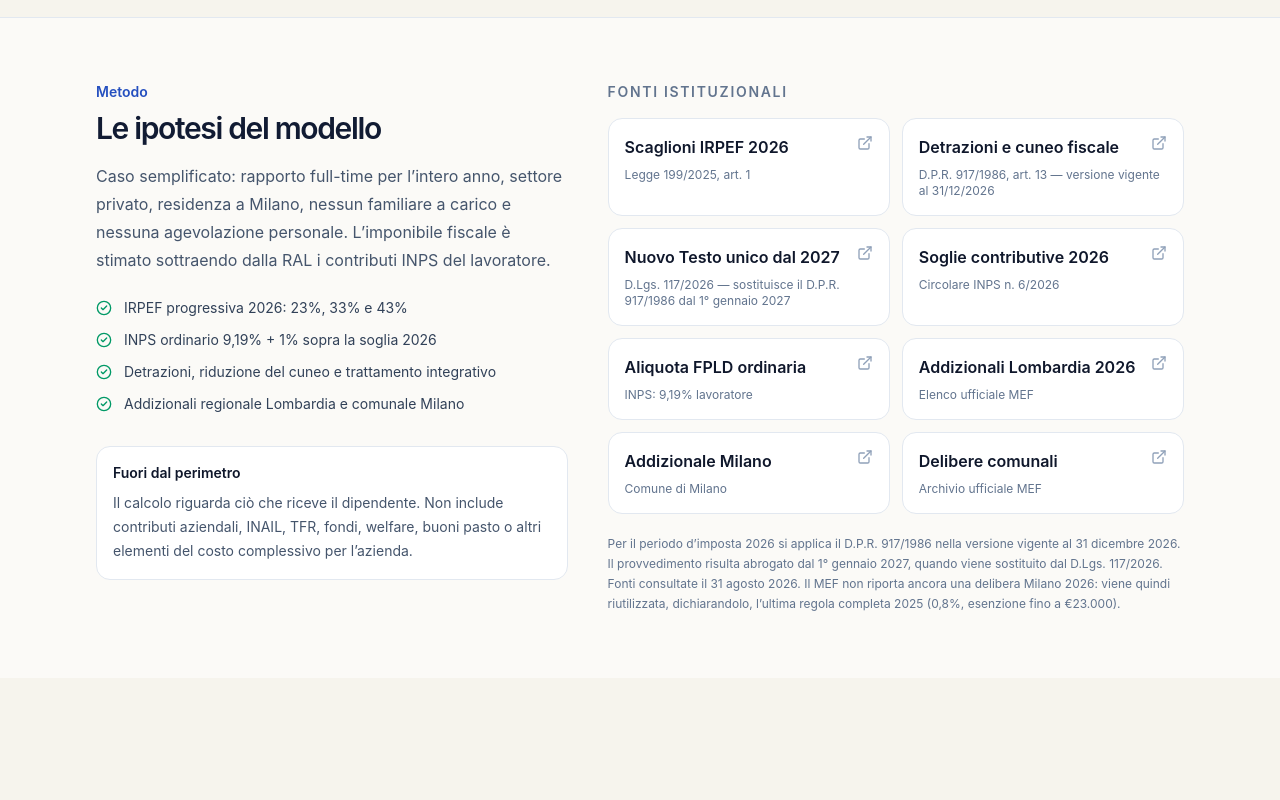
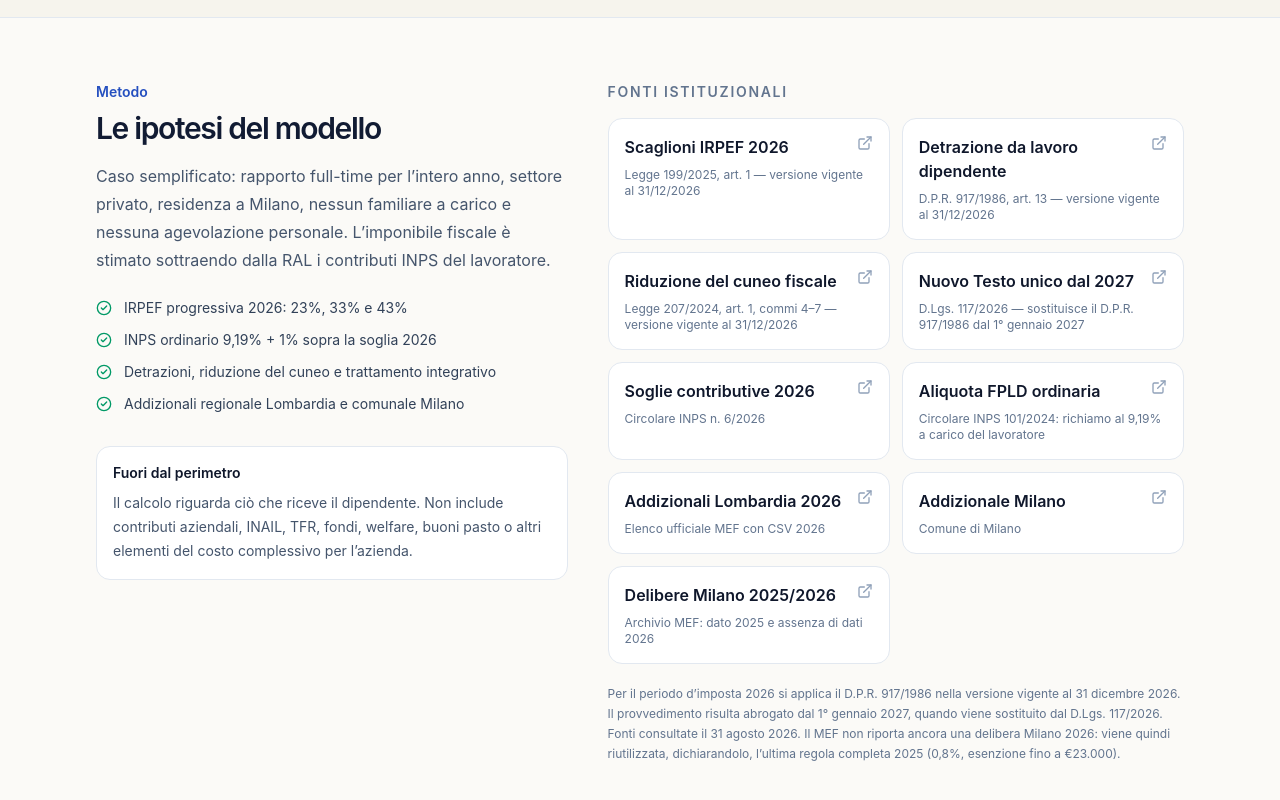
Before and after one commit to Jockeys97/ral-netto-jet-hr, a Next.js app: page / in a window 1280 px wide. Shown: the part 1027-1827 px from the top of the page. Before the commit the page ends 1705 px from the top, so only its background shows below. Built offline with nearby package versions, Linux system fonts and the light colour scheme.

Commit message:
Audit and pin official fiscal source links

```diff
--- a/app/page.tsx
+++ b/app/page.tsx
@@ -35,13 +35,18 @@ const pct = new Intl.NumberFormat('it-IT', {
 const sources = [
   {
     label: 'Scaglioni IRPEF 2026',
-    detail: 'Legge 199/2025, art. 1',
-    href: 'https://www.normattiva.it/eli/stato/LEGGE/2025/12/30/199/CONSOLIDATED',
+    detail: 'Legge 199/2025, art. 1 — versione vigente al 31/12/2026',
+    href: 'https://www.normattiva.it/uri-res/N2Ls?urn:nir:stato:legge:2025-12-30;199~art1!vig=2026-12-31',
   },
   {
-    label: 'Detrazioni e cuneo fiscale',
+    label: 'Detrazione da lavoro dipendente',
     detail: 'D.P.R. 917/1986, art. 13 — versione vigente al 31/12/2026',
     href: 'https://www.normattiva.it/uri-res/N2Ls?urn:nir:presidente.repubblica:decreto:1986-12-22;917~art13!vig=2026-12-31',
+  },
+  {
+    label: 'Riduzione del cuneo fiscale',
+    detail: 'Legge 207/2024, art. 1, commi 4–7 — versione vigente al 31/12/2026',
+    href: 'https://www.normattiva.it/uri-res/N2Ls?urn:nir:stato:legge:2024-12-30;207~art1!vig=2026-12-31',
   },
   {
     label: 'Nuovo Testo unico dal 2027',
@@ -55,12 +60,12 @@ const sources = [
   },
   {
     label: 'Aliquota FPLD ordinaria',
-    detail: 'INPS: 9,19% lavoratore',
+    detail: 'Circolare INPS 101/2024: richiamo al 9,19% a carico del lavoratore',
     href: 'https://www.inps.it/it/it/inps-comunica/atti/circolari-messaggi-e-normativa/dettaglio.circolari-e-messaggi.2024.11.circolare-numero-101-del-29-11-2024_14714.html',
   },
   {
     label: 'Addizionali Lombardia 2026',
-    detail: 'Elenco ufficiale MEF',
+    detail: 'Elenco ufficiale MEF con CSV 2026',
     href: 'https://www1.finanze.gov.it/finanze2/dipartimentopolitichefiscali/fiscalitalocale/addregirpef/download/tabella.htm',
   },
   {
@@ -69,8 +74,8 @@ const sources = [
     href: 'https://www.comune.milano.it/argomenti/tributi/addizionale-comunale-irpef',
   },
   {
-    label: 'Delibere comunali',
-    detail: 'Archivio ufficiale MEF',
+    label: 'Delibere Milano 2025/2026',
+    detail: 'Archivio MEF: dato 2025 e assenza di dati 2026',
     href: 'https://www1.finanze.gov.it/finanze2/dipartimentopolitichefiscali/fiscalitalocale/nuova_addcomirpef/risultato.htm?anno=9999&cc=F205&pr=MI&r=1',
   },
 ];
```
Also changed, not shown: 1 other file (tests, documents, lock files or other folders).
